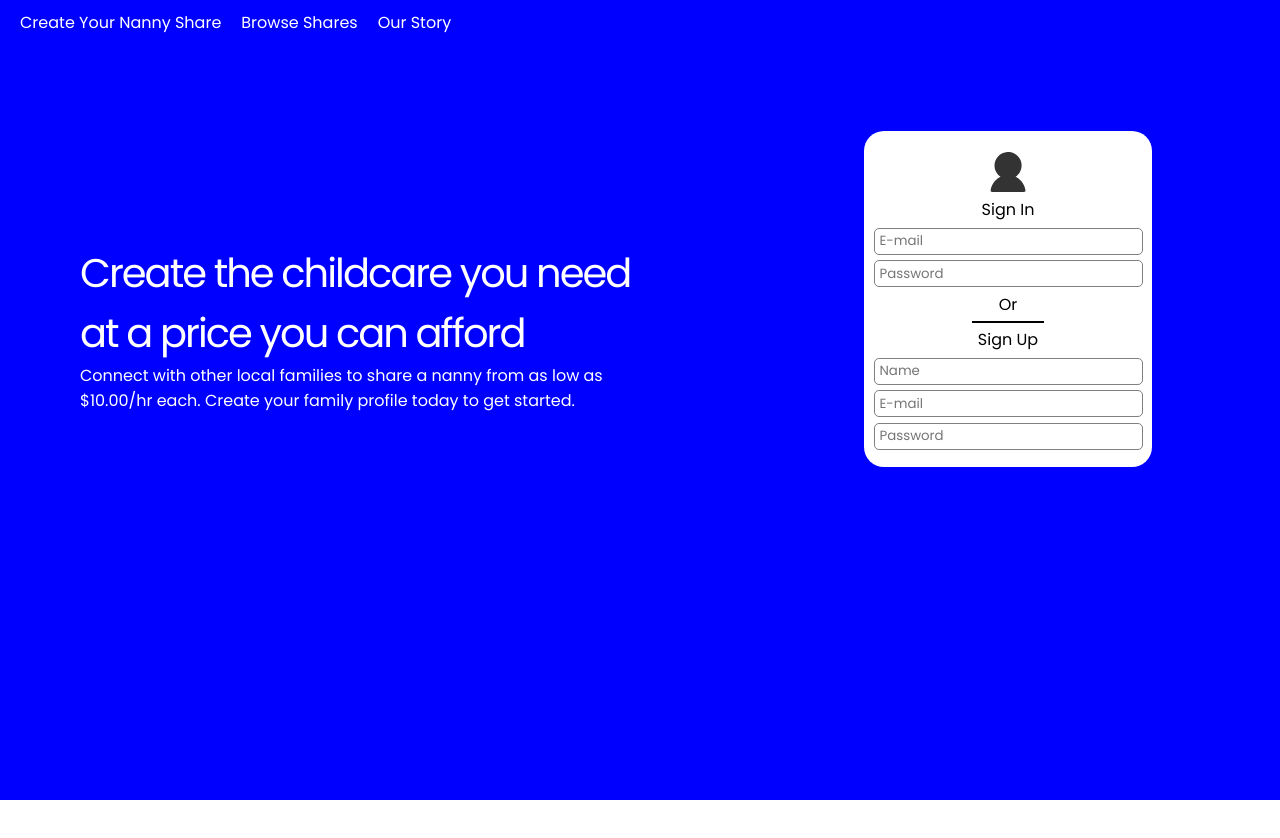
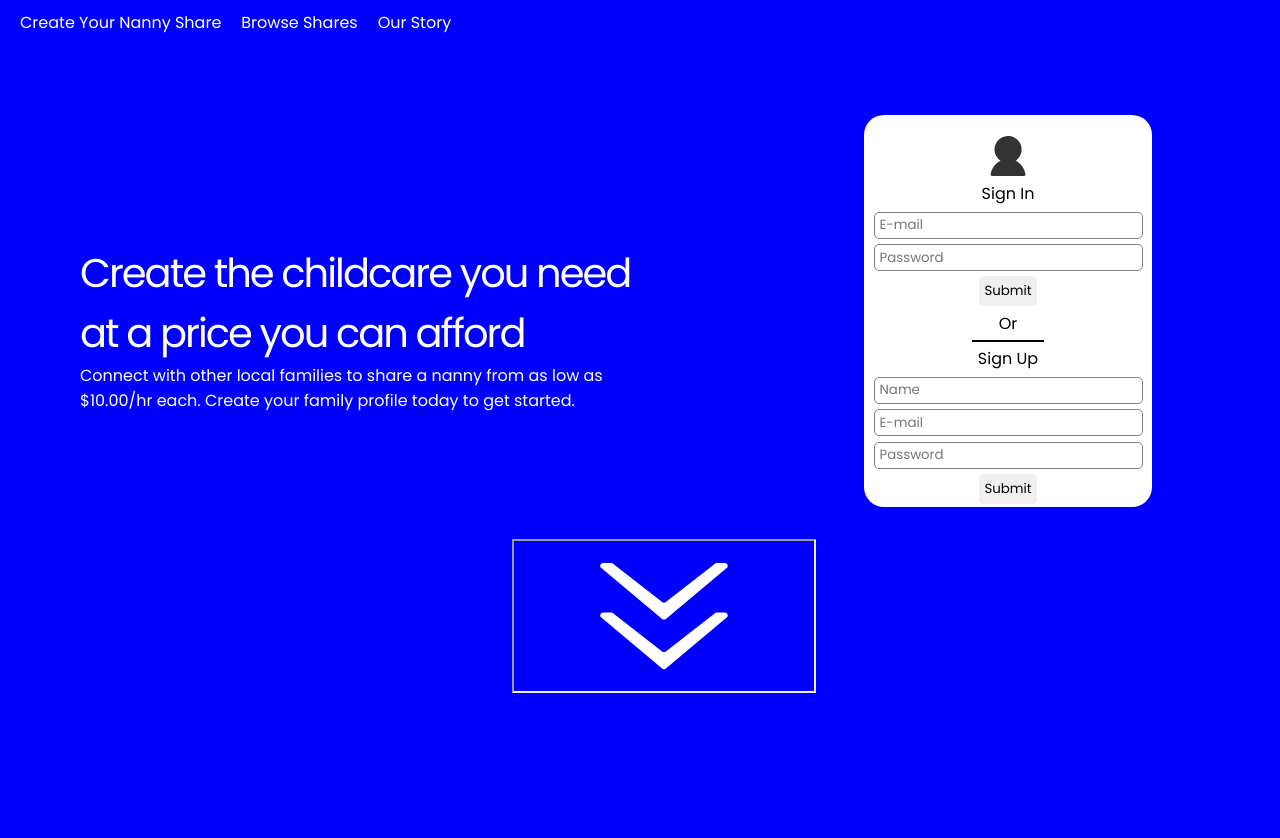
Before and after one commit to AndersonPedrosa35/ChallengeJungleDevs, a React (Create React App) app: page / in a window 1280 px wide. Shown: the top 838 px of the page. Before the commit the page ends 800 px from the top, so only its background shows below. Built offline with nearby package versions, Linux system fonts and the light colour scheme.

Commit message:
Adicionando down arrow para fazer um overflow de css

```diff
--- a/src/components/Hero.js
+++ b/src/components/Hero.js
@@ -1,5 +1,6 @@
 import React from 'react';
 import Login from '../assets/login.svg';
+import Arrow from '../assets/arrow.svg';
 import Header from './Header';
 import '../styles/Home.css';
 
@@ -12,29 +13,43 @@ function Hero() {
           <h1 className='title-hero'>Create the childcare you need at a price you can afford</h1>
           <p className='paragraph-hero'>Connect with other local families to share a nanny from as low as $10.00/hr each. Create your family profile today to get started.</p>
         </div>
-      <form className="right-model">
+        <form className="right-model" onSubmit={(e) => e.preventDefault()}>
           <img src={ Login } width={ '50px' } alt="Login" />
           Sign In
           <label htmlFor="login" className="label">
-          <input id="login" className="input" placeholder="E-mail" />
+            <input type="email" id="login" className="input" placeholder="E-mail" />
           </label>
           <label htmlFor="password" className="label">
-          <input id="password" className="input" placeholder="Password" />
+            <input type="password" id="password" className="input" placeholder="Password" />
+          </label>
+          <label htmlFor="sigin" className="label">
+            <button id="sigin" type='submit'>Submit</button>
           </label>
           <p className="label"> Or </p>
           <hr/>
           Sign Up
           <label htmlFor="name" className="label">
-          <input id="name" className="input" placeholder="Name" />
+            <input type="text" id="name" className="input" placeholder="Name" />
           </label>
           <label htmlFor="email" className="label">
-          <input id="login" className="input" placeholder="E-mail" />
+            <input type="email" id="login" className="input" placeholder="E-mail" />
           </label>
           <label htmlFor="newpass" className="label">
-          <input id="password" className="input" placeholder="Password" />
+            <input type="password" id="password" className="input" placeholder="Password" />
+          </label>
+          <label htmlFor="sigup" className="label">
+            <button type='sigup'>Submit</button>
           </label>
         </form>
       </section>
+      <iframe
+        title="Down arrow"
+        src={ Arrow }
+        className="arrow"
+        onClick={() => {''}}
+      >
+        <p>Seta para rolar para baixo</p>
+      </iframe>
     </section>
   )
 }
--- a/src/styles/Home.css
+++ b/src/styles/Home.css
@@ -1,5 +1,5 @@
 .full-hero {
-  height: 100vh;
+  height: 120vh;
   width: 100vw;
   background-color: blue;
 }
@@ -10,10 +10,20 @@
   border-radius: 20px;
   display: flex;
   flex-direction: column;
-  height: 20rem;
-  margin: 6rem 8rem 2rem 0 ;
+  height: 23.5rem;
+  margin: 5rem 8rem 2rem 0 ;
   padding: 1rem 0 0 0;
   width: 18rem;
+}
+
+.arrow {
+  margin-left: 32rem;
+}
+
+button {
+  padding: 5px;
+  border-radius: 5px;
+  border: none;
 }
 
 .label {
```
Also changed, not shown: src/assets/arrow.svg (added). Lines whose indentation alone changed are shown as unchanged.
